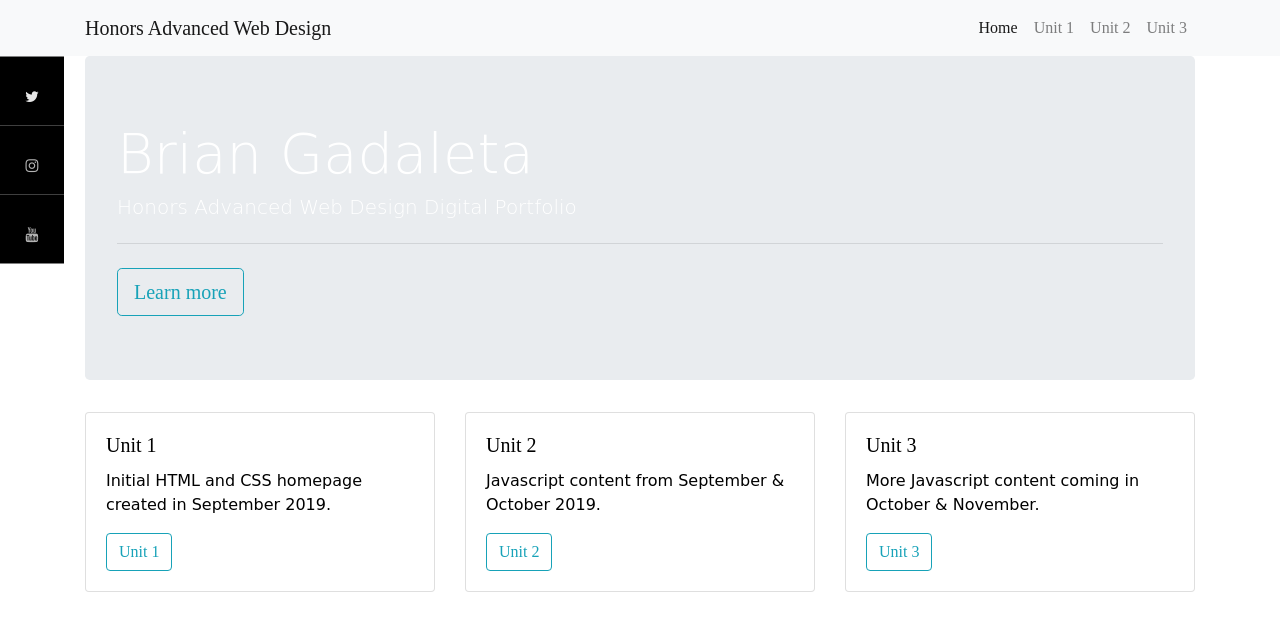
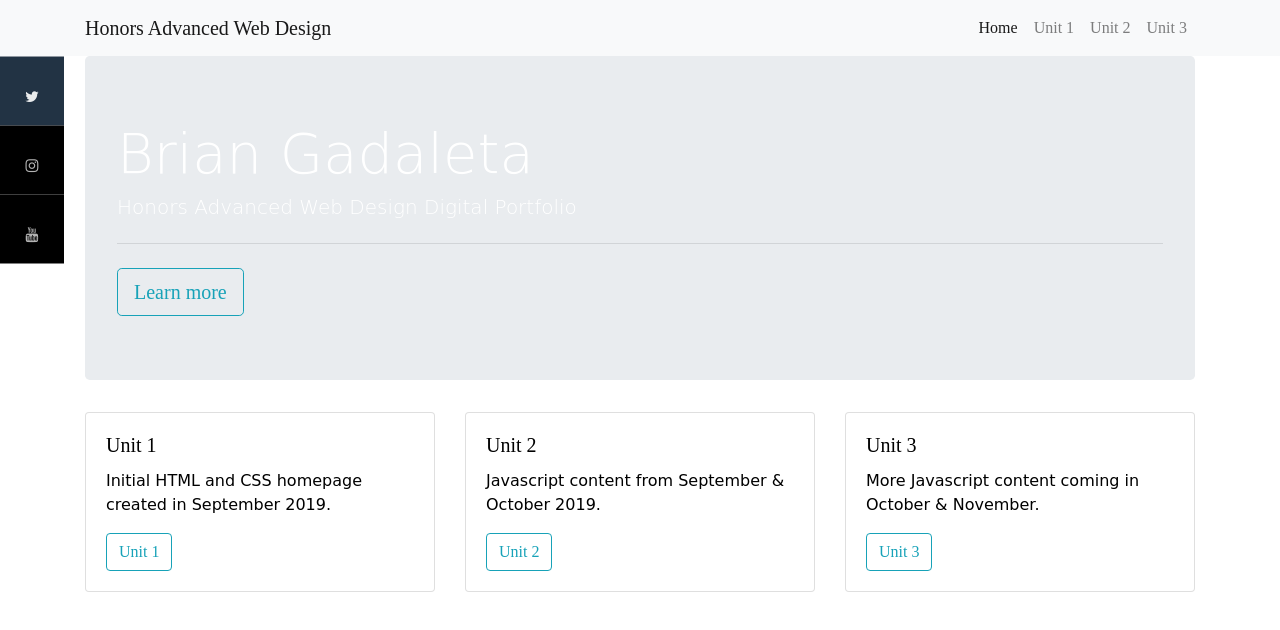
Before and after one commit to bgadaleta/bgadaleta.github.io, a plain HTML site: page index.html in a window 1280 px wide. In both pictures the pointer is over the link 32 px from the left and 91 px from the top of the page. Drawn offline with nearby package versions, Linux system fonts and the light colour scheme.

Commit message:
Update home.css

```diff
--- a/css/home.css
+++ b/css/home.css
@@ -69,5 +69,5 @@ color: white;
 
 /* Style the social media icons with color, if you want */
 .icon-bar a:hover {
-  background-color: #000;
+  background-color: #234;
 }
```
